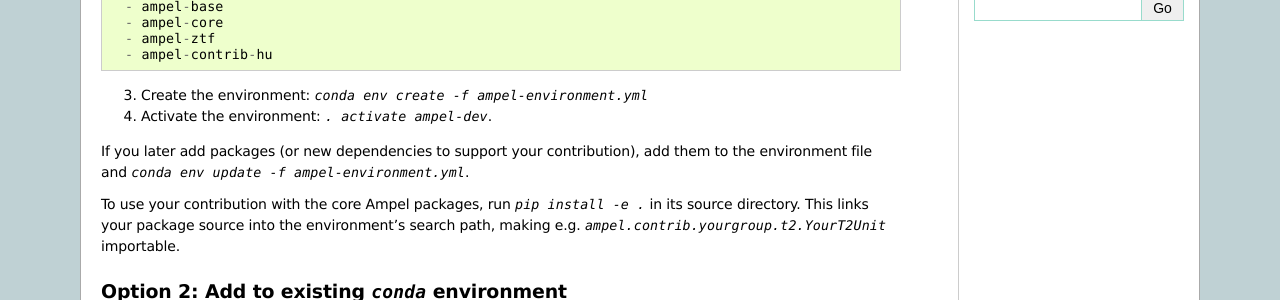
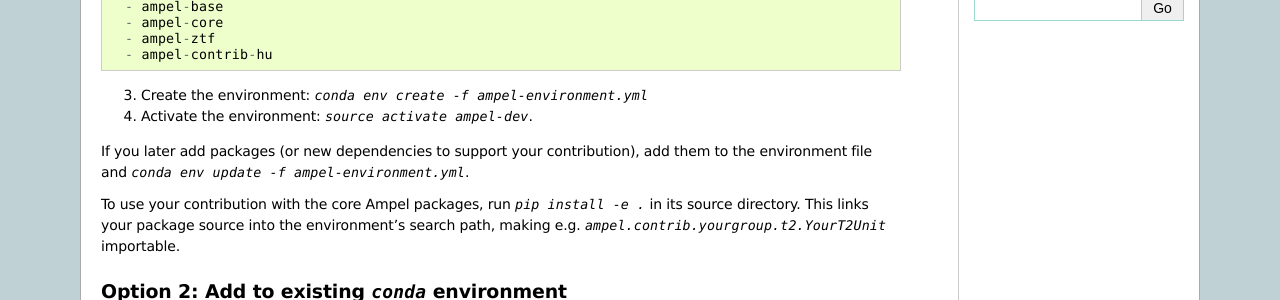
Before and after one commit to AmpelProject/Ampel-core, a Sphinx documentation site: the page built from docs/installing.rst, in a window 1280 px wide. Shown: the part 448-748 px from the top of the page. Built offline with Sphinx 7.4.7, drawn with Linux system fonts in a browser that asks for light colours.

Commit message:
not all shells are . as an alias for source, apparently

```diff
--- a/docs/installing.rst
+++ b/docs/installing.rst
@@ -18,7 +18,7 @@ Option 1: Dedicated `conda` environment
 
 3. Create the environment: `conda env create -f ampel-environment.yml`
 
-4. Activate the environment: `. activate ampel-dev`.
+4. Activate the environment: `source activate ampel-dev`.
 
 If you later add packages (or new dependencies to support your contribution), add them to the environment file and `conda env update -f ampel-environment.yml`.
 
```
